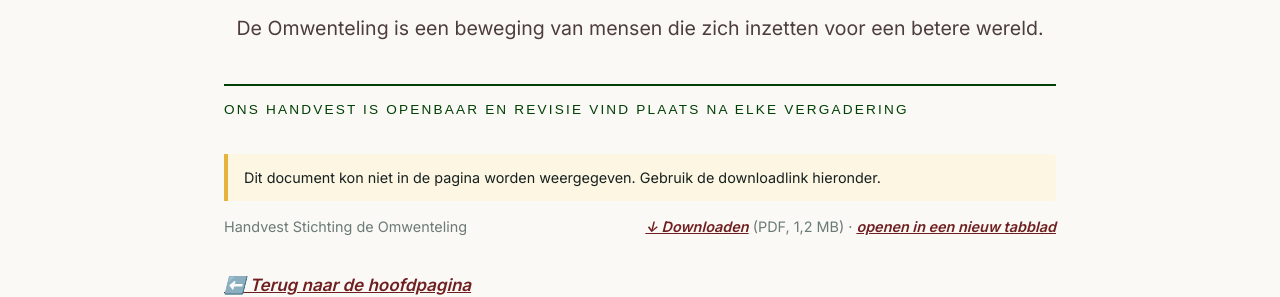
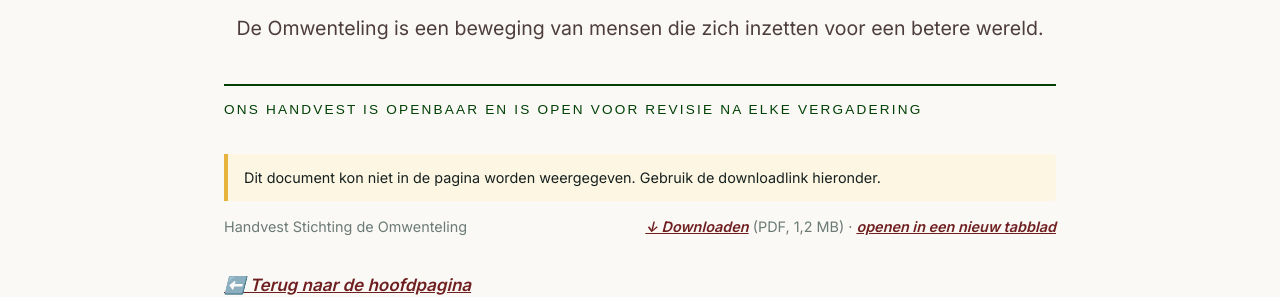
Before and after one commit to Klikblitser/Omwenteling, a Jekyll site: the page built from handvest.html, in a window 1280 px wide. Shown: the part 218-515 px from the top of the page. Built offline with Jekyll 4.4.1, drawn with Linux system fonts in a browser that asks for light colours; a script that is not in the unit is left out.

Commit message:
kleine aanpassing

```diff
--- a/handvest.html
+++ b/handvest.html
@@ -75,7 +75,7 @@
 .betoog .highlight strong { color: var(--ink); }
 </style>
 
-<p class="betoog-title">Ons handvest is openbaar en revisie vind plaats na elke vergadering</p>
+<p class="betoog-title">Ons handvest is openbaar en is open voor revisie na elke vergadering</p>
 
 {% include pdf-viewer.html file="/assets/documenten/handvest-stichting-de-omwenteling.pdf"
    title="Handvest Stichting de Omwenteling" size="1,2 MB" %}
```
